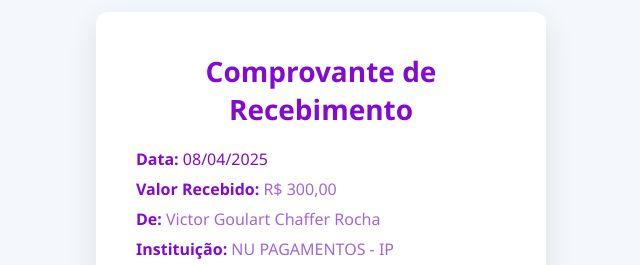
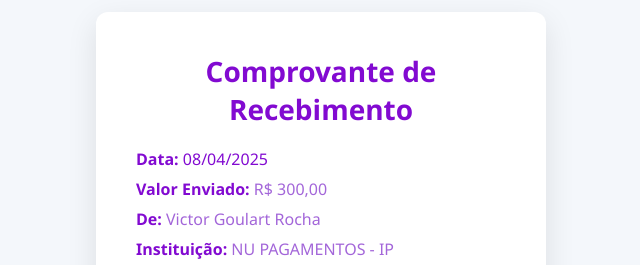
Before and after one commit to VictorGularte/PegaPilantra, a plain HTML site: page index.html in a window 1280 px wide. Shown: the part 104-369 px from the top of the page, 319-959 px from the left. Drawn offline with Linux system fonts and the light colour scheme.

Commit message:
Update index.html

```diff
--- a/index.html
+++ b/index.html
@@ -14,8 +14,8 @@
 
     <div class="informacoes">
      <p><span style="font-weight: bold;">Data:</span> <span id="data-atual" style=" font-weight: 300;"></span></p>
-      <p><span>Valor Recebido:</span> R$ 300,00</p>
-      <p><span>De:</span> Victor Goulart Chaffer Rocha</p>
+      <p><span>Valor Enviado:</span> R$ 300,00</p>
+      <p><span>De:</span> Victor Goulart Rocha</p>
 <p><span>Instituição:</span> NU PAGAMENTOS - IP</p>
 <p><span>Agência:</span> 0001 </p>
 <p><span>Conta:</span> 794231092-3</p>
```
